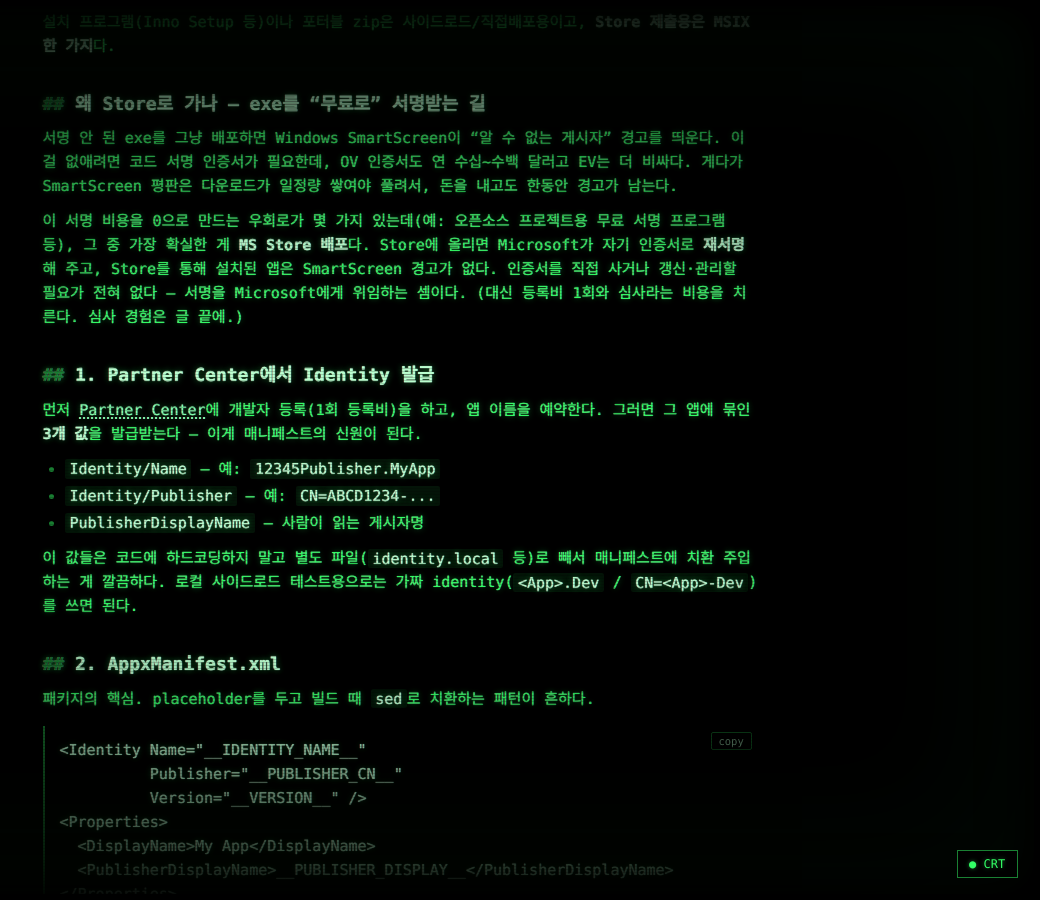
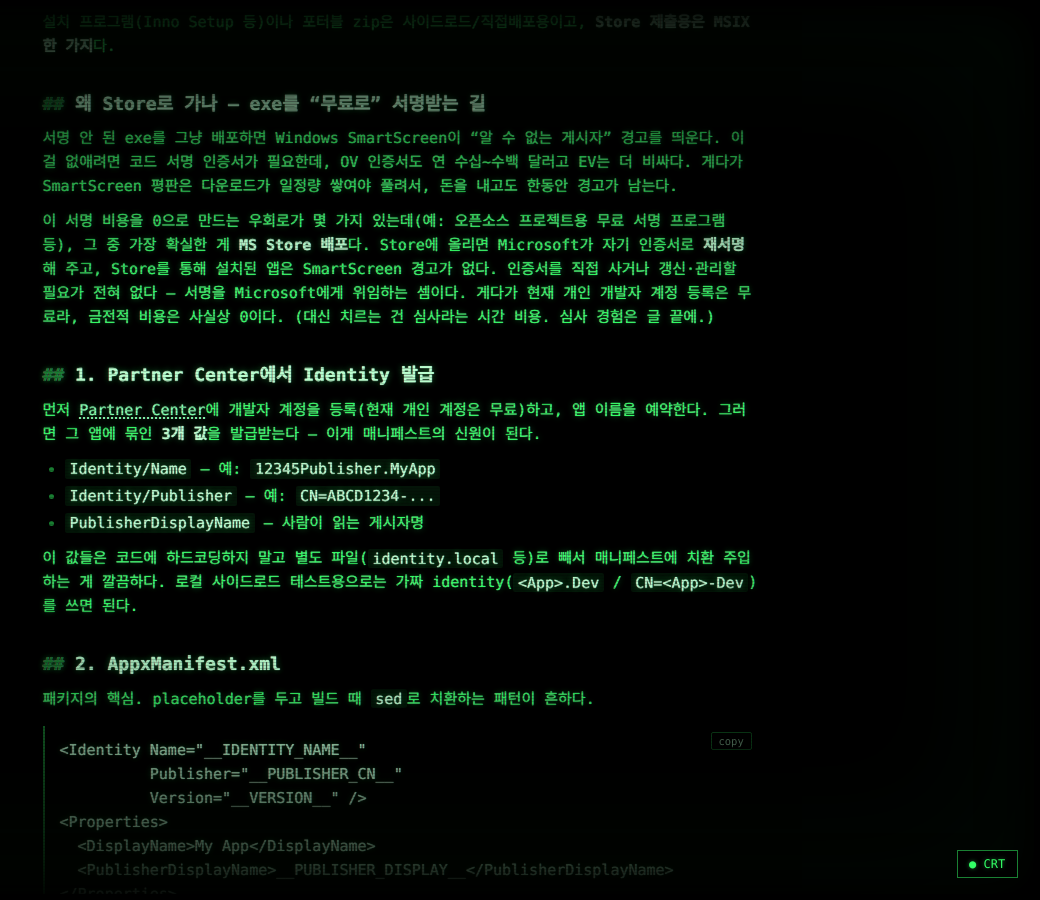
Before and after one commit to ssk-play/tech.sskplay.com, a Jekyll site: the page built from docs/windows-msstore-msix.md, in a window 1280 px wide and 900 px high, scrolled down 309 px. Shown: the whole window, without its empty margins (240-1280 px from the left). Built offline with Jekyll 4.4.1, drawn with Linux system fonts in a browser that asks for light colours; some of the changed text lies outside the part shown.

Commit message:
Fix: dev registration is free; soften review-rejection tone

```diff
--- a/docs/windows-msstore-msix.md
+++ b/docs/windows-msstore-msix.md
@@ -20,11 +20,11 @@ exe  →  AppxManifest.xml + 에셋  →  MakeAppx pack  →  .msix  →  Partne
 
 서명 안 된 exe를 그냥 배포하면 Windows SmartScreen이 "알 수 없는 게시자" 경고를 띄운다. 이걸 없애려면 코드 서명 인증서가 필요한데, OV 인증서도 연 수십~수백 달러고 EV는 더 비싸다. 게다가 SmartScreen 평판은 다운로드가 일정량 쌓여야 풀려서, 돈을 내고도 한동안 경고가 남는다.
 
-이 서명 비용을 0으로 만드는 우회로가 몇 가지 있는데(예: 오픈소스 프로젝트용 무료 서명 프로그램 등), 그 중 가장 확실한 게 **MS Store 배포**다. Store에 올리면 Microsoft가 자기 인증서로 **재서명**해 주고, Store를 통해 설치된 앱은 SmartScreen 경고가 없다. 인증서를 직접 사거나 갱신·관리할 필요가 전혀 없다 — 서명을 Microsoft에게 위임하는 셈이다. (대신 등록비 1회와 심사라는 비용을 치른다. 심사 경험은 글 끝에.)
+이 서명 비용을 0으로 만드는 우회로가 몇 가지 있는데(예: 오픈소스 프로젝트용 무료 서명 프로그램 등), 그 중 가장 확실한 게 **MS Store 배포**다. Store에 올리면 Microsoft가 자기 인증서로 **재서명**해 주고, Store를 통해 설치된 앱은 SmartScreen 경고가 없다. 인증서를 직접 사거나 갱신·관리할 필요가 전혀 없다 — 서명을 Microsoft에게 위임하는 셈이다. 게다가 현재 개인 개발자 계정 등록은 무료라, 금전적 비용은 사실상 0이다. (대신 치르는 건 심사라는 시간 비용. 심사 경험은 글 끝에.)
 
 ## 1. Partner Center에서 Identity 발급
 
-먼저 [Partner Center](https://partner.microsoft.com/dashboard)에 개발자 등록(1회 등록비)을 하고, 앱 이름을 예약한다. 그러면 그 앱에 묶인 **3개 값**을 발급받는다 — 이게 매니페스트의 신원이 된다.
+먼저 [Partner Center](https://partner.microsoft.com/dashboard)에 개발자 계정을 등록(현재 개인 계정은 무료)하고, 앱 이름을 예약한다. 그러면 그 앱에 묶인 **3개 값**을 발급받는다 — 이게 매니페스트의 신원이 된다.
 
 - `Identity/Name` — 예: `12345Publisher.MyApp`
 - `Identity/Publisher` — 예: `CN=ABCD1234-...`
@@ -104,7 +104,7 @@ Partner Center 대시보드의 앱 → 새 제출(submission)에 unsigned `.msix
 - **수정·재심사 후에도 하루 만에 또 탈락.** 재제출은 첫 심사보다 빨라서 하루 안팎으로 결과가 나오지만, 한 번에 다 통과하긴 어렵다. **탈락을 4회쯤 반복**하며 사유를 하나씩 잡고 나서야 통과했다.
 - **통과 이후 업데이트는 하루 정도.** 일단 한 번 승인되면 그 다음부터 버전 업데이트 심사는 하루 안팎으로 빨라진다.
 
-요점: **첫 통과까지는 일정을 크게 잡아라.** 탈락은 거의 기본값에 가깝고, 사유가 상세하니 좌절할 필요 없이 반복하면 된다. 출시 데드라인이 있다면 최소 1~2주 버퍼를 두는 게 안전하다.
+요점: **탈락해도 걱정하지 마라.** 거절될 때마다 무엇이 왜 문제인지 친절하고 구체적으로 안내해 주기 때문에, 그대로 고쳐 재제출하면 된다. 다만 첫 통과까지는 시간이 걸리니 출시 데드라인이 있다면 최소 1~2주 버퍼를 두는 게 안전하다.
 
 ## 정리
 
@@ -115,6 +115,6 @@ Partner Center 대시보드의 앱 → 새 제출(submission)에 unsigned `.msix
 | 패키징 | MakeAppx (SDK) | base 아이콘 파일명 필수, Git Bash는 `MSYS_NO_PATHCONV=1` |
 | 서명 | (생략) / SignTool | **Store 제출은 unsigned**, 사이드로드만 서명 |
 | 업로드 | Partner Center | unsigned 올리면 MS가 재서명 (= 무료 서명) |
-| 심사 | Partner Center | 첫 통과까지 1~2주 버퍼, 탈락은 기본값 |
+| 심사 | Partner Center | 첫 통과까지 1~2주 버퍼, 탈락해도 사유 친절히 안내 |
 
 이 과정을 `MakeAppx → (조건부) SignTool` 한 스크립트로 묶어두면, identity 파일 유무로 store/dev 모드를 자동 분기시켜 매번 동일하게 빌드할 수 있다.
```
Also changed, not shown: other parts of docs/windows-msstore-msix.md (+1 -1 lines).
